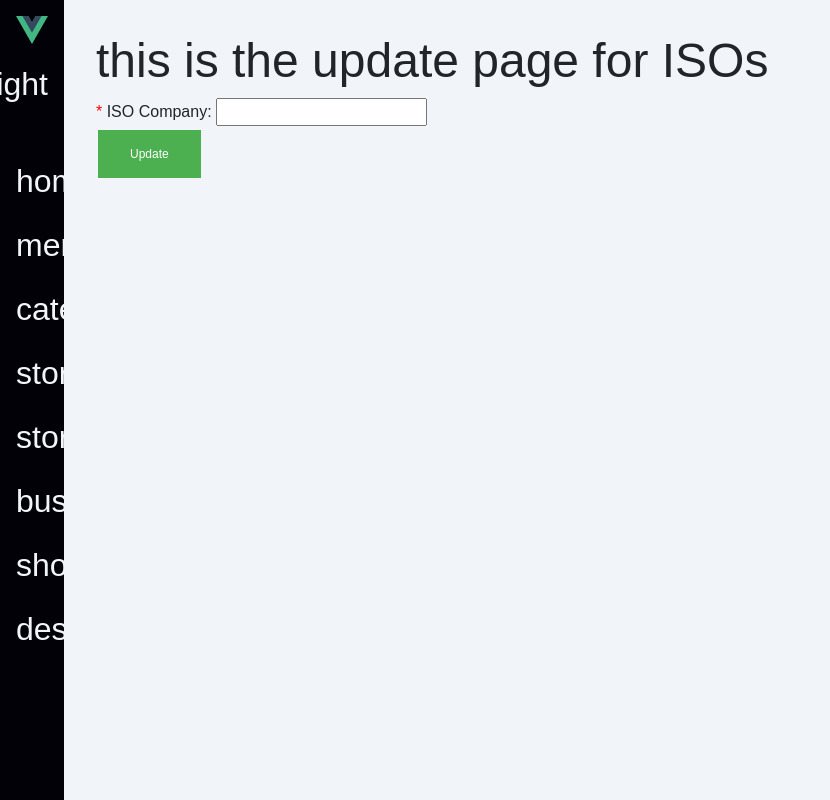
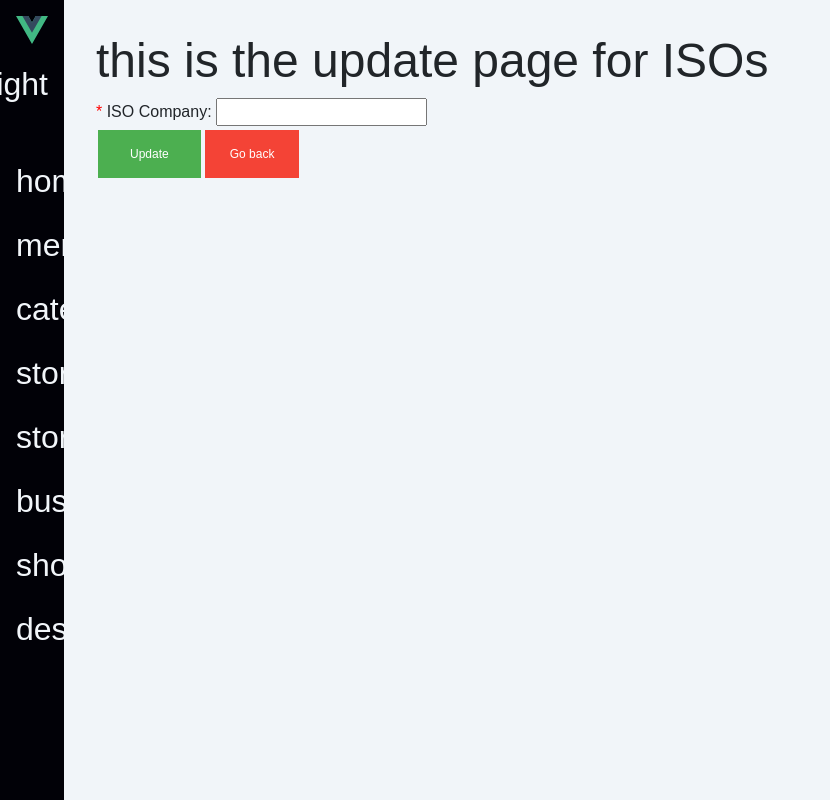
Before and after one commit to jhui98/CIS-4375-Group-6, a Vue app in the folder Frontend/: page /updateiso/1 in a window 1280 px wide. Shown: the whole page, without its empty margins (0-830 px from the left). Built offline with nearby package versions, Linux system fonts and the light colour scheme; no server answers; the HTML template or start-up script is replaced by a standard one.

Commit message:
Added Go Back Button

```diff
--- a/Frontend/src/views/updateiso.vue
+++ b/Frontend/src/views/updateiso.vue
@@ -103,6 +103,11 @@ export default {
                 <!-- submit button -->
                 <div>
                     <button class="edit" type='submit'>Update</button>
+                    <button
+                    type="reset"
+                    class="delete"
+                    @click="$router.go(-1)"
+                    >Go back</button>
                 </div>
                 </div>
             </form>
```
